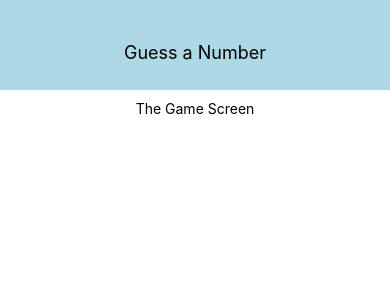
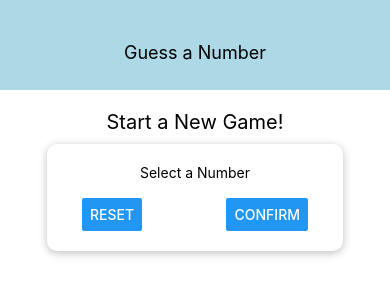
Before and after one commit to ormeiry/guessing-game-learning-react-native, a React Native app: screen / in a window 390 px wide. Shown: the top 300 px of the page. Built offline with nearby package versions, Linux system fonts and the light colour scheme.

Commit message:
Created a Card component, and added intial content to the StartGameScreen component with styles.

```diff
--- /dev/null
+++ b/components/Card.js
@@ -0,0 +1,25 @@
+import React from 'react'
+import { View, StyleSheet } from 'react-native'
+
+const Card = (props) => {
+    return (
+        <View style={{...styles.card, ...props.style}}>
+            {props.children}
+        </View>
+    )
+}
+
+const styles = StyleSheet.create({
+    card: {
+        shadowColor: 'black',
+        shadowOffset: { width: 0, height: 2},
+        shadowRadius: 8,
+        shadowOpacity: 0.26,
+        elevation: 5,
+        backgroundColor: 'white',
+        padding: 20,
+        borderRadius: 10
+    },
+})
+
+export default Card
--- a/screens/StartGameScreen.js
+++ b/screens/StartGameScreen.js
@@ -1,10 +1,19 @@
 import React from 'react'
-import { View, Text, StyleSheet } from 'react-native'
+import { View, Text, StyleSheet, TextInput, Button } from 'react-native'
+import Card from '../components/Card'
 
 const StartGameScreen = props => {
     return (
         <View style={styles.screen}>
-            <Text>The Game Screen</Text>
+            <Text style={styles.title}>Start a New Game!</Text>
+            <Card style={styles.inputContainer}>
+                <Text>Select a Number</Text>
+                <TextInput />
+                <View style={styles.buttonContainer}>
+                    <Button title="Reset" onPress={() => {}} />
+                    <Button title="Confirm" onPress={() => {}} />
+                </View>
+            </Card>
         </View>
     )
 }
@@ -14,6 +23,21 @@
         flex: 1,
         padding: 10,
         alignItems: "center",
+    },
+    title: {
+        fontSize: 20,
+        marginVertical: 10,
+    },
+    inputContainer: {
+        width: 300,
+        maxWidth: '80%',
+        alignItems: 'center',
+    },
+    buttonContainer: {
+        flexDirection: "row",
+        width: '100%',
+        justifyContent: 'space-between',
+        paddingHorizontal: 15
     }
 })
 
```
